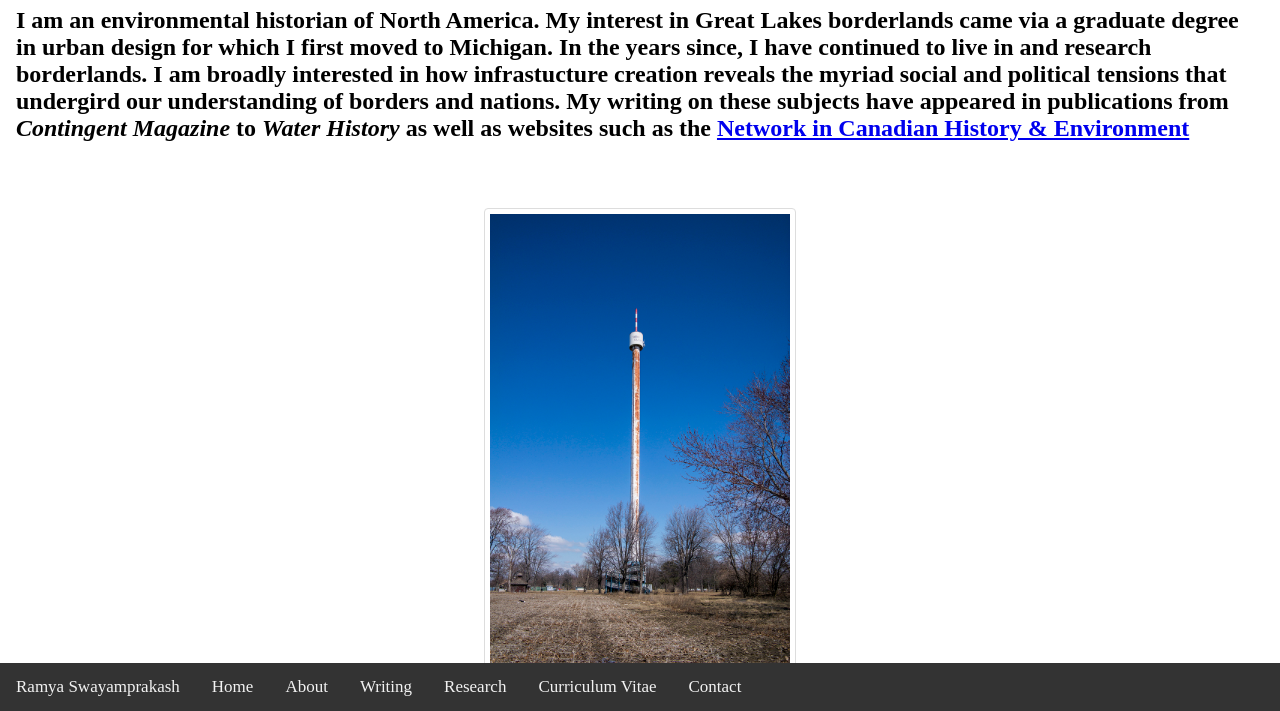
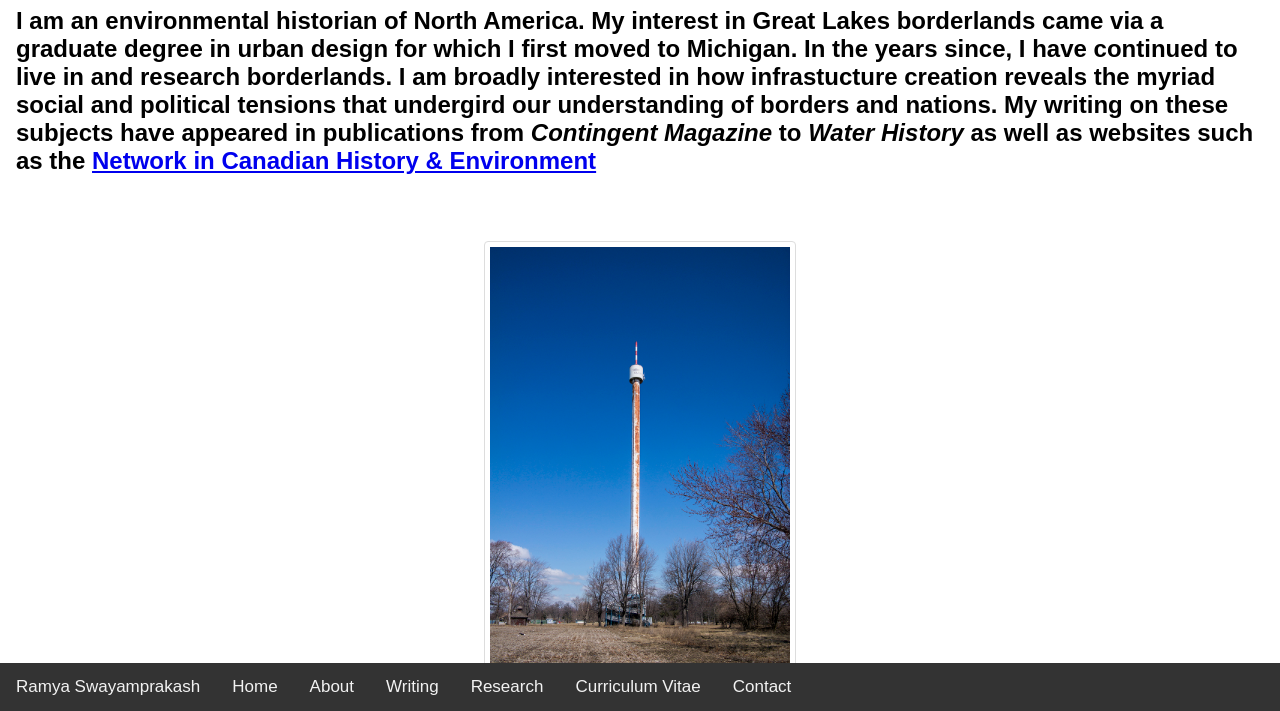
Before and after one commit to ramyasat/ramyaswayamprakash, a website: page About.html in a window 1280 px wide. Shown: the part 89-800 px from the top of the page. Drawn offline with Linux system fonts and the light colour scheme.

Commit message:
Update About.html

```diff
--- a/About.html
+++ b/About.html
@@ -5,7 +5,7 @@
   <meta name="viewport" content="width=device-width, initial-scale=1">
      <style>
 body {
-  ont-family: Arial, Helvetica, sans-serif;
+  font-family: Arial, Helvetica, sans-serif;
   margin: 0;
  }
 
```
